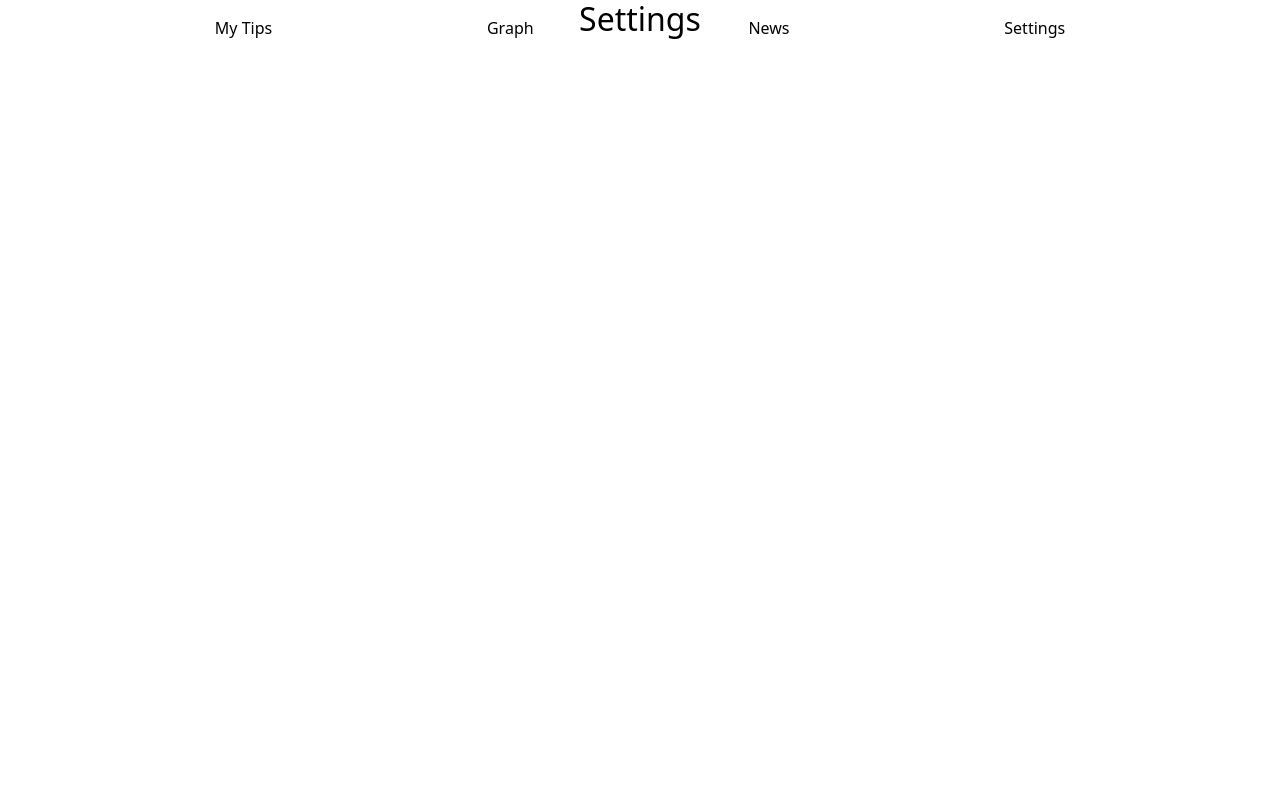
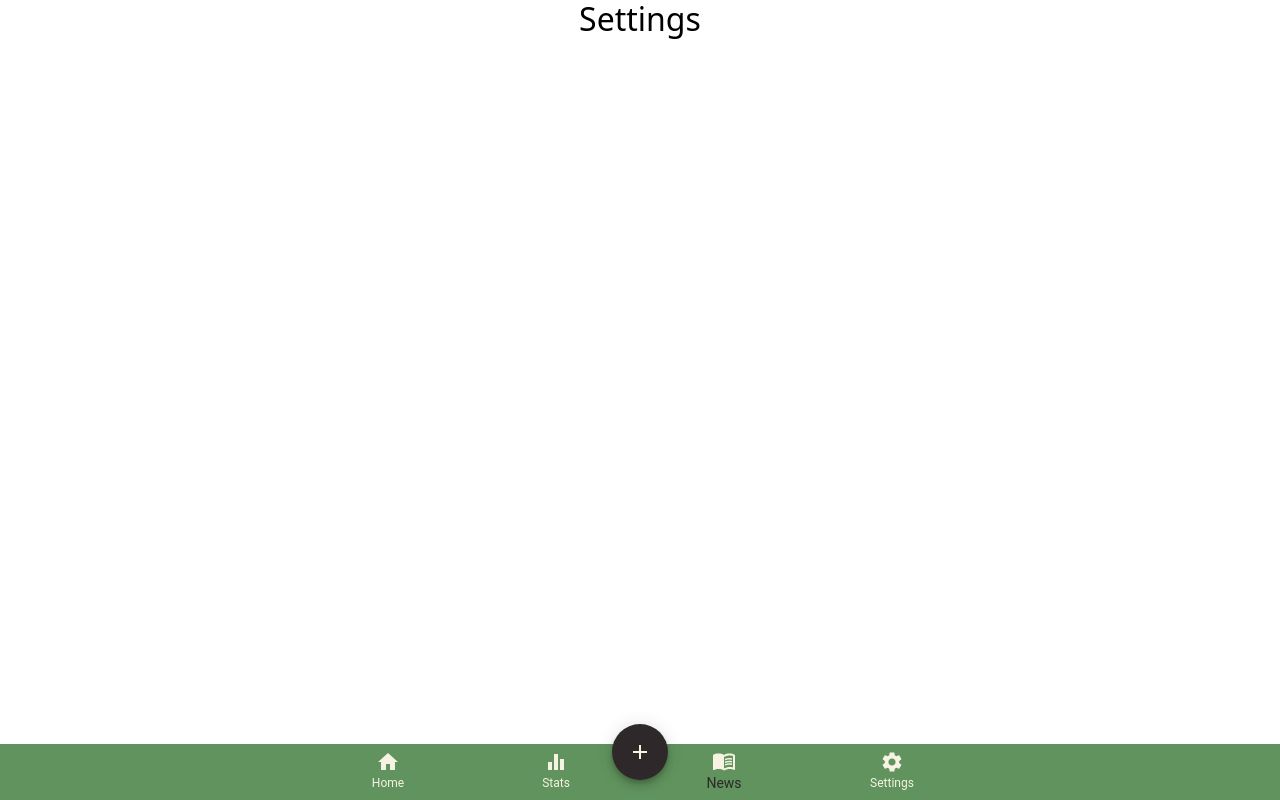
Before and after one commit to heatherloisejackson/TipTrackerApp, a React (Create React App) app in the folder client/: page /settings in a window 1280 px wide. Built offline with nearby package versions, Linux system fonts and the light colour scheme; no server answers.

Commit message:
create and styled bottom nav which currently exists for all screen sizes

```diff
--- a/client/src/App.js
+++ b/client/src/App.js
@@ -6,6 +6,7 @@ import MyTips from './components/MyTips';
 import Graph from './components/Graph';
 import GetNews from './components/News';
 import Settings from './components/Settings';
+import NavBar from './components/NavBar';
 
 // MD: Added import @Apollo/client
 import { ApolloClient, InMemoryCache, ApolloProvider } from '@apollo/client';
@@ -41,6 +42,7 @@ function App() {
             <Settings />
           </Route>
         </Switch>
+        <NavBar/>
       </div>
     </Router>
     </ApolloProvider>
--- a/client/src/components/NavBar/index.css
+++ b/client/src/components/NavBar/index.css
@@ -6,6 +6,18 @@ nav a {
 nav a:hover {
     color: grey;
     text-decoration: none;
+}
+
+.Mui-selected {
+    color: #2E282A;
+}
+
+a:hover{
+    color: #2E282A;
+}
+
+.MuiFab-secondary:hover {
+    background-color: #CD5334;
 }
 
 @media screen and (min-width: 1200px) {
--- a/client/src/components/NavBar/index.js
+++ b/client/src/components/NavBar/index.js
@@ -1,13 +1,77 @@
-import './index.css';
-import { Link } from 'react-router-dom';
+import React from "react";
+import { Link } from "react-router-dom";
+import { makeStyles } from "@material-ui/core/styles";
+import BottomNavigation from "@material-ui/core/BottomNavigation";
+import BottomNavigationAction from "@material-ui/core/BottomNavigationAction";
+import HomeIcon from "@material-ui/icons/Home";
+import EqualizerIcon from "@material-ui/icons/Equalizer";
+import MenuBookIcon from "@material-ui/icons/MenuBook";
+import SettingsIcon from "@material-ui/icons/Settings";
+import Fab from "@material-ui/core/Fab";
+import AddIcon from "@material-ui/icons/Add";
+import "./index.css";
 
-const navBar =
-        <nav>
-            <Link to='MyTips'>My Tips</Link>
-            <Link to='Graph'>Graph</Link>
-            <Link to='News'>News</Link>
-            <Link to='Settings'>Settings</Link>
-        </nav>
-;
+const useStyles = makeStyles({
+  root: {
+    width: "100%",
+    bottom: 0,
+    top: "auto",
+    backgroundColor: "#60935D",
+    color: '#F7F3E3',
+    position: 'fixed'
+  },
+  grow: {
+    flexGrow: 1,
+  },
+  fabButton: {
+    position: "absolute",
+    zIndex: 1,
+    top: -20,
+    left: 0,
+    right: 0,
+    margin: "0 auto",
+    color: '#F7F3E3',
+    backgroundColor: '#2E282A',
+    '&:hover': {
+        backgroundColor: '#CD5334'
+      }
+  },
+  iconColor: {
+    color: '#F7F3E3',
+    fontWeight: 'bold',
+  },
+  label: {
+    color: "#F7F3E3",
+    '&:hover': {
+        color: '#2E282A'
+      }
+  },
+});
 
-export default navBar;
+const NavBar = () => {
+  const classes = useStyles();
+  const [value, setValue] = React.useState("News");
+
+  return (
+    <BottomNavigation
+      value={value}
+      onChange={(event, newValue) => {
+        setValue(newValue);
+      }}
+      showLabels
+      className={classes.root}
+    >
+      <BottomNavigationAction className={classes.label} label="Home" icon={<HomeIcon className={classes.iconColor}/>} value="MyTips" component={Link} to={"MyTips"}/>
+      <BottomNavigationAction className={classes.label} label="Stats" icon={<EqualizerIcon className={classes.iconColor}/>} value="Graph" component={Link} to={"Graph"}/>
+
+      <Fab color="secondary" aria-label="add" className={classes.fabButton}>
+        <AddIcon />
+      </Fab>
+
+      <BottomNavigationAction className={classes.label} label="News" icon={<MenuBookIcon className={classes.iconColor}/>} value="News" component={Link} to={"News"}/>
+      <BottomNavigationAction className={classes.label} label="Settings" icon={<SettingsIcon className={classes.iconColor}/>} value="Settings" component={Link} to={"Settings"}/>
+    </BottomNavigation>
+  );
+};
+
+export default NavBar;
```
Also changed, not shown: client/package.json (+4 -6 lines), client/src/components/Graph/index.js (+18 -22 lines), 1 other file (tests, documents, lock files or other folders).
